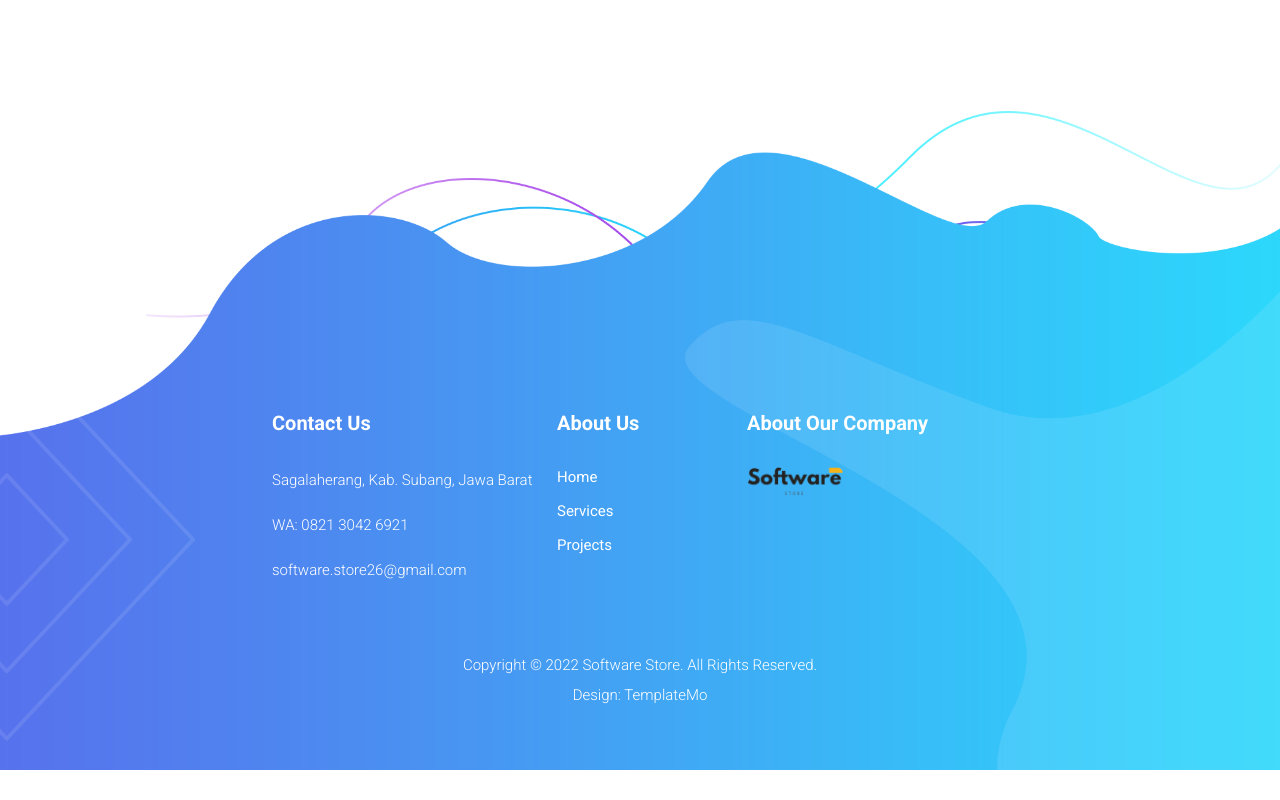
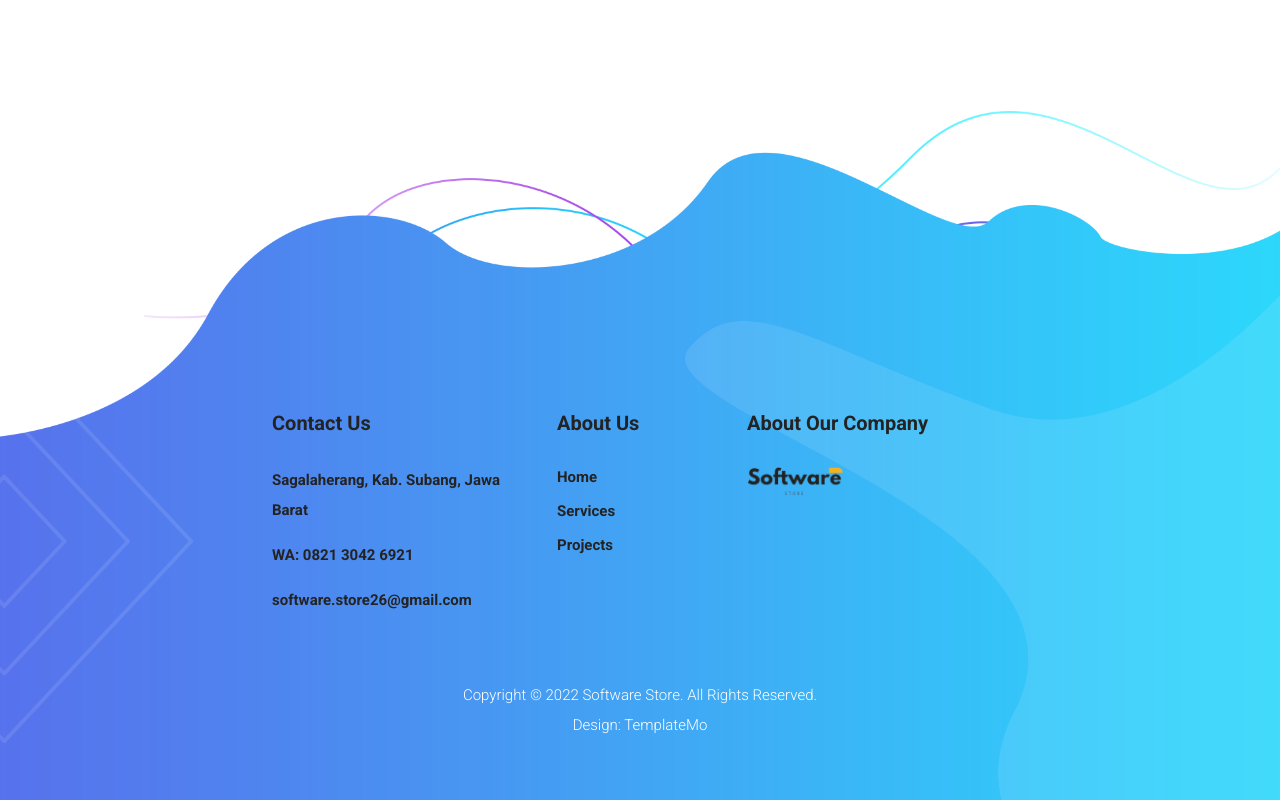
Before and after one commit to Software-Store/Software-Store.github.io, a plain HTML site: page index.html in a window 1280 px wide. Shown: the part 2235-3035 px from the top of the page. Before the commit the page ends 3005 px from the top, so only its background shows below. Drawn offline with Linux system fonts and the light colour scheme.

Commit message:
Change color footer

```diff
--- a/index.html
+++ b/index.html
@@ -552,25 +552,25 @@
           <div class="col-lg-2"></div>
           <div class="col-lg-3">
             <div class="footer-widget">
-              <h4>Contact Us</h4>
-              <p>Sagalaherang, Kab. Subang, Jawa Barat</p>
-              <p><a href="#">WA: 0821 3042 6921</a></p>
-              <p><a href="#">software.store26@gmail.com</a></p>
+              <h4 style="color: #242323">Contact Us</h4>
+              <p style="font-weight: bold; color: #242323;">Sagalaherang, Kab. Subang, Jawa Barat</p>
+              <p><a style="font-weight: bold; color: #242323;" href="#">WA: 0821 3042 6921</a></p>
+              <p><a style="font-weight: bold; color: #242323;" href="#">software.store26@gmail.com</a></p>
             </div>
           </div>
           <div class="col-lg-2">
             <div class="footer-widget">
-              <h4>About Us</h4>
+              <h4 style="color: #242323">About Us</h4>
               <ul>
-                <li><a href="#">Home</a></li>
-                <li><a href="#">Services</a></li>
-                <li><a href="#">Projects</a></li>
+                <li><a href="#" style="font-weight: bold; color: #242323;">Home</a></li>
+                <li><a href="#" style="font-weight: bold; color: #242323;">Services</a></li>
+                <li><a href="#" style="font-weight: bold; color: #242323;">Projects</a></li>
               </ul>
             </div>
           </div>
           <div class="col-lg-3">
             <div class="footer-widget">
-              <h4>About Our Company</h4>
+              <h4 style="color: #242323">About Our Company</h4>
               <div class="logo">
                 <img src="assets/images/logo.png" alt="" />
               </div>
```
